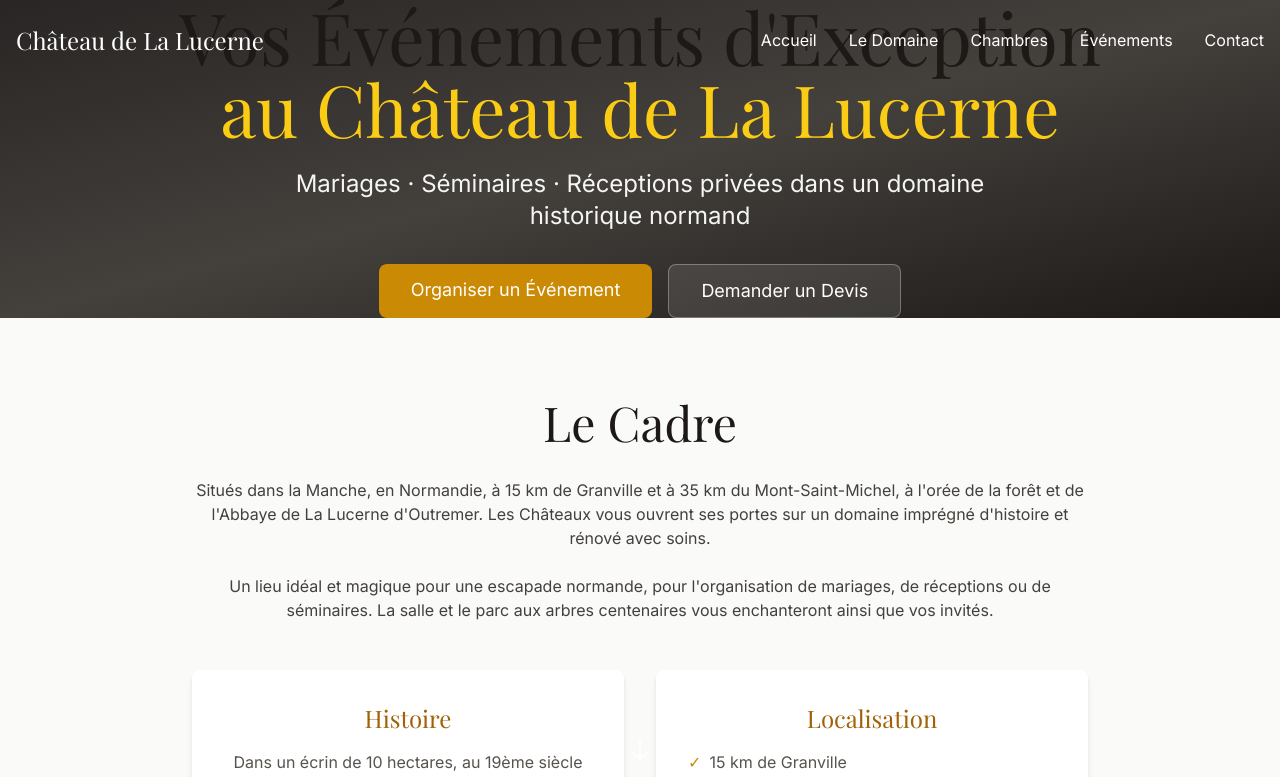
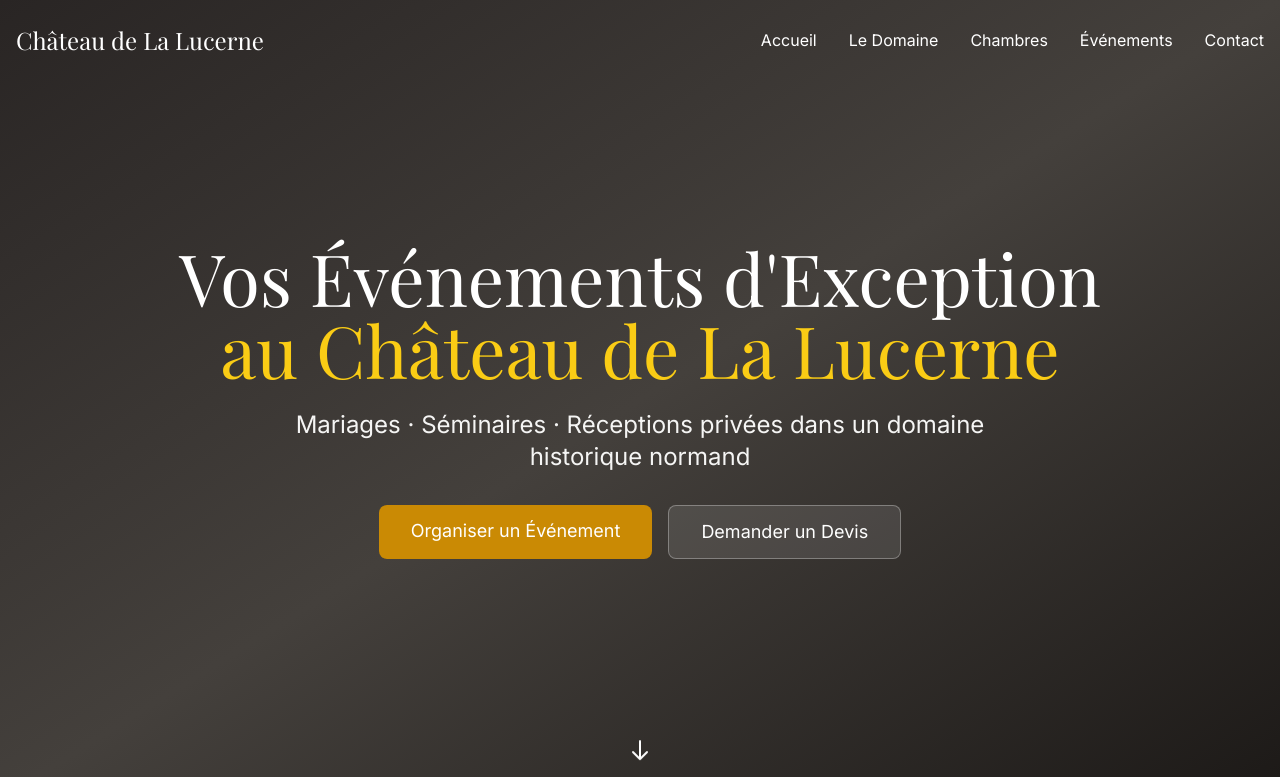
Before and after one commit to OpenTeo/chateau-lucerne, a Next.js app: page / in a window 1280 px wide. Shown: the top 777 px of the page. Built offline with nearby package versions, Linux system fonts and the light colour scheme; a web font is replaced by a local one.

Commit message:
Fix: erreur TypeScript double className Hero.tsx

```diff
--- a/components/Hero.tsx
+++ b/components/Hero.tsx
@@ -2,8 +2,7 @@ export default function Hero() {
   return (
     <section
       id="hero"
-      className="relative h-screen flex items-center justify-center text-white"
-      className="bg-gradient-to-br from-stone-800 via-stone-700 to-stone-900"
+      className="relative h-screen flex items-center justify-center text-white bg-gradient-to-br from-stone-800 via-stone-700 to-stone-900"
     >
       <div className="container mx-auto px-4 text-center animate-fade-in">
         <h1 className="font-serif text-5xl md:text-7xl mb-6 text-balance">
```
